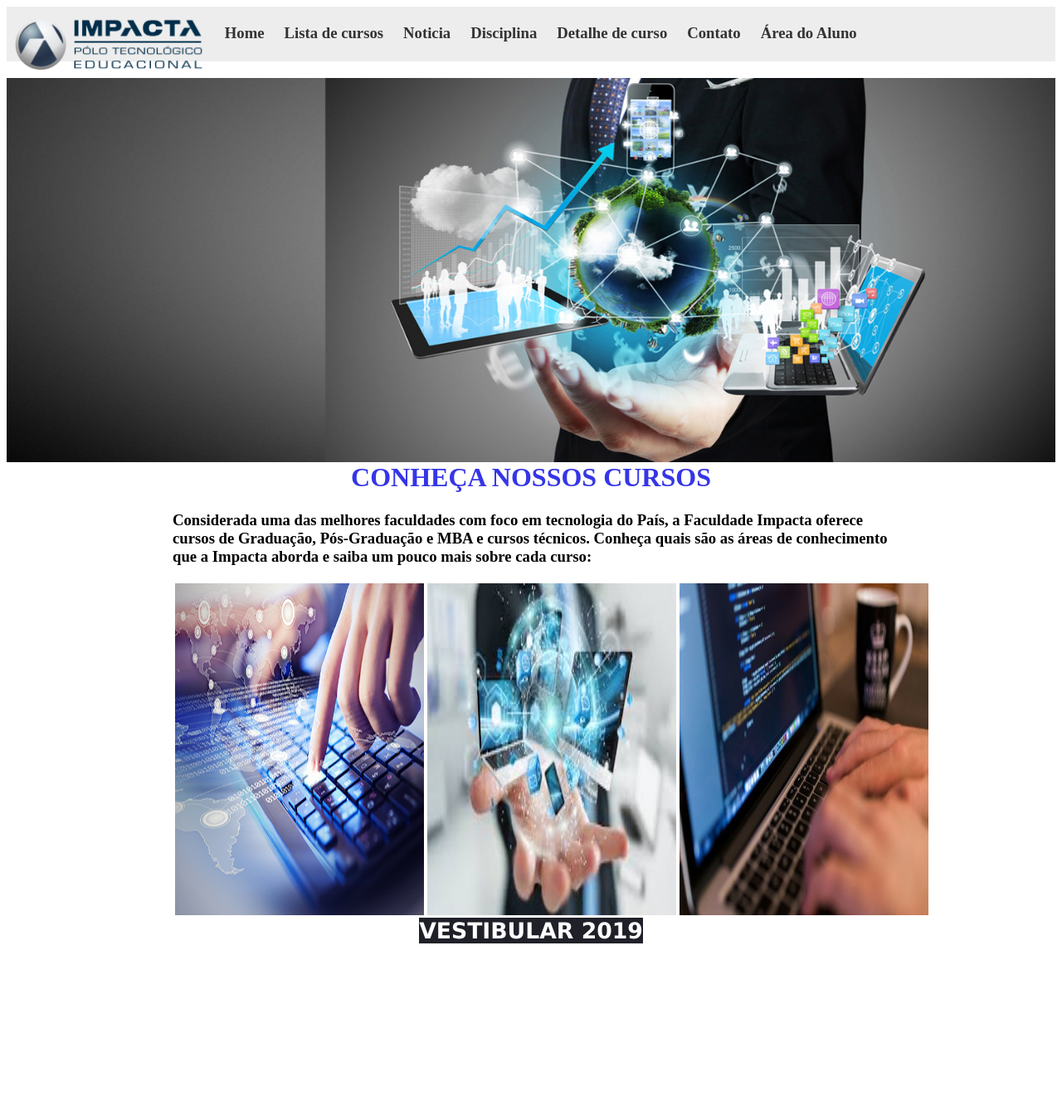
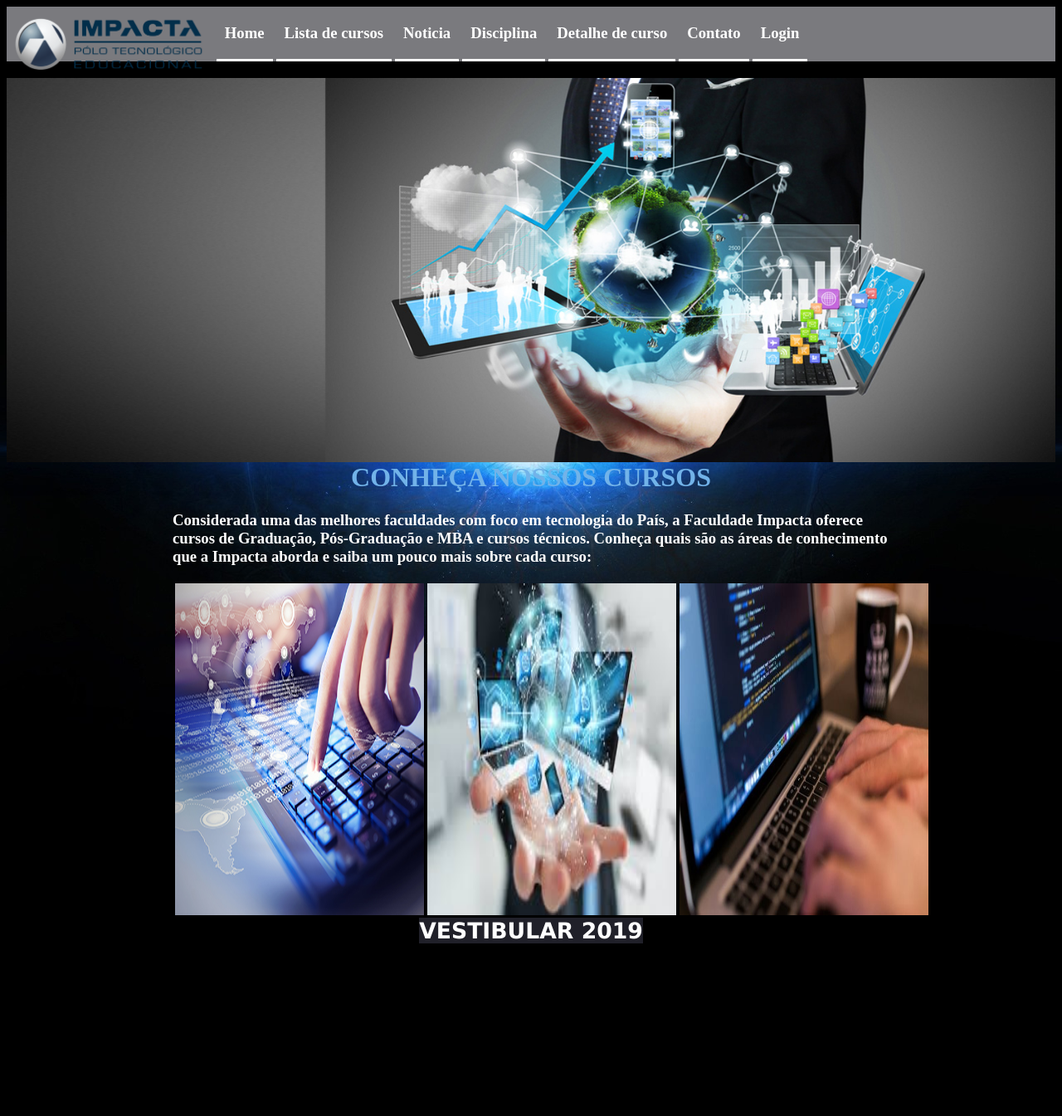
Before and after one commit to tuiusx/ProjetoLMS, a Django app: page / in a window 1280 px wide. Shown: the whole page at 83% size. Run offline with Django 3.2, Linux system fonts and the light colour scheme; some libraries are stand-ins or nearby versions.

Commit message:
inden 2.3

```diff
--- a/core/static/css/estiloindex.css
+++ b/core/static/css/estiloindex.css
@@ -1,7 +1,15 @@
+body{
+
+    background-color:black;
+    background-image: url("../midia/vvcc.jpg");
+    background-position:top;
+    background-repeat: no-repeat;
+}
+
 #menu ul {
     padding:0px;
     margin:0px;
-    background-color:#EDEDED;
+    background-color:rgb(122, 122, 126);
     list-style:none;
 }
 
@@ -9,14 +17,14 @@
 #menu ul li a {
     padding: 2px 10px;
     display: inline-block;
-    background-color:#EDEDED;
-    color: #333;
+    background-color:rgb(122, 122, 126);
+    color: white;
     text-decoration: none;
-    border-bottom:3px solid #EDEDED;
+    border-bottom:3px solid white;
 }
 #menu ul li a:hover {
-    background-color:#D6D6D6;
-    color: #6D6D6D;
+    background-color:rgb(45, 23, 243);
+    color:rgb(150, 146, 146);
     border-bottom:3px solid rgb(26, 1, 167);
 }
 .img1{
@@ -31,7 +39,10 @@
     height: 400px;
    }
 .it2 {
-    color: rgb(53, 53, 231);}
+    color: rgb(114, 179, 233);}
+
+    .it3 {
+    color: white;}
 
 .botao1 {
     font-family: verdana, arial, sans-serif;
--- a/core/templates/index.html
+++ b/core/templates/index.html
@@ -17,7 +17,7 @@
                 <li><a href="disciplina.html" target=""><h3>Disciplina</h3></a></li>
                 <li><a href="detalhe_curso.html" target=""><h3>Detalhe de curso</h3></a></li>
                 <li><a href="contato.html" target=""><h3>Contato</h3></a></li>
-                <li><a href="login.html" target=""><h3>Área do Aluno</h3></a></li>
+                <li><a href="login.html" target="" ><h3>Login</h3></a></li>
             </ul>
         </nav>
             <header>
@@ -28,7 +28,7 @@
                         <h1 class="it2" align='center'>CONHEÇA NOSSOS CURSOS</h1>
                     </div>
                     <div>
-                        <p><h3>Considerada uma das melhores faculdades com foco em tecnologia do País, a Faculdade Impacta oferece cursos de Graduação, Pós-Graduação e MBA e cursos técnicos. Conheça quais são as áreas de conhecimento que a Impacta aborda e saiba um pouco mais sobre cada curso:</h3></p>
+                        <p><h3 class="it3">Considerada uma das melhores faculdades com foco em tecnologia do País, a Faculdade Impacta oferece cursos de Graduação, Pós-Graduação e MBA e cursos técnicos. Conheça quais são as áreas de conhecimento que a Impacta aborda e saiba um pouco mais sobre cada curso:</h3></p>
                     </div>
                     <table style="margin:auto;">
                         <tr>
```
